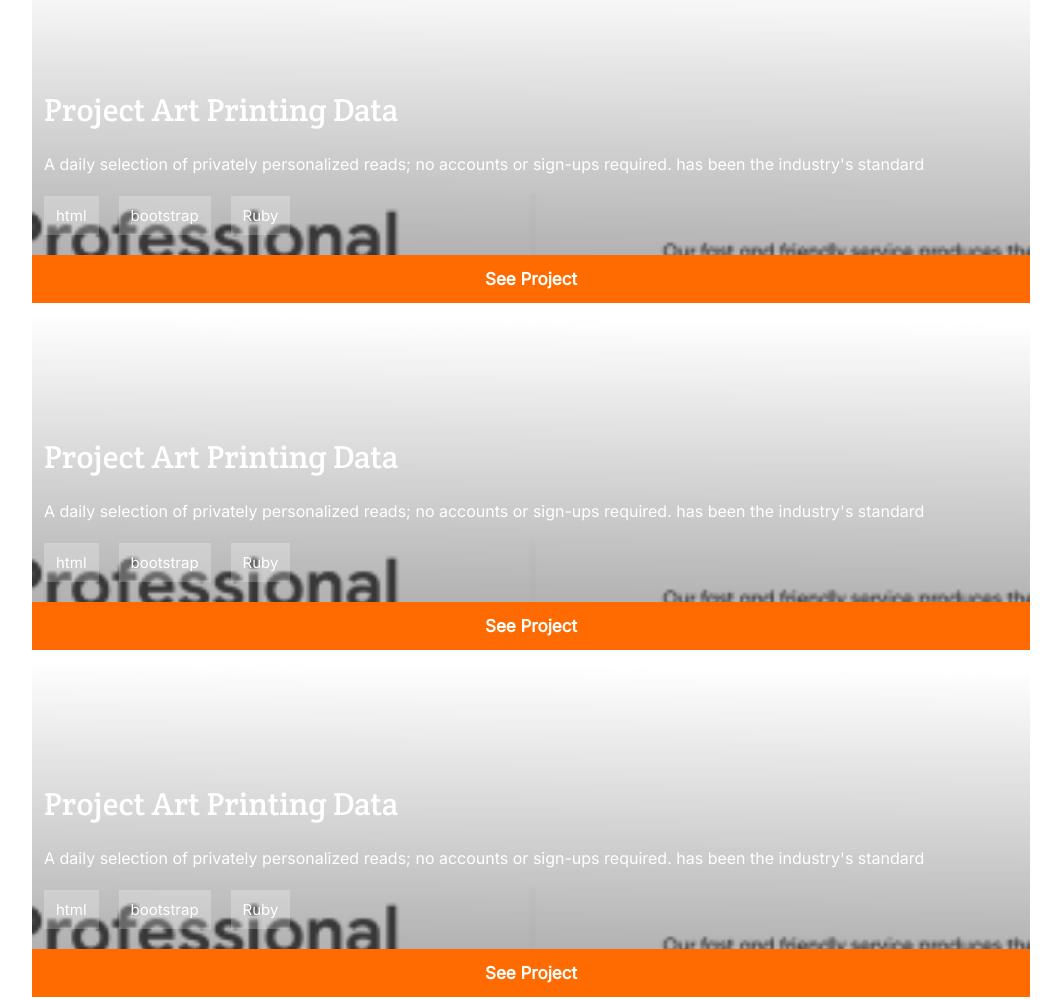
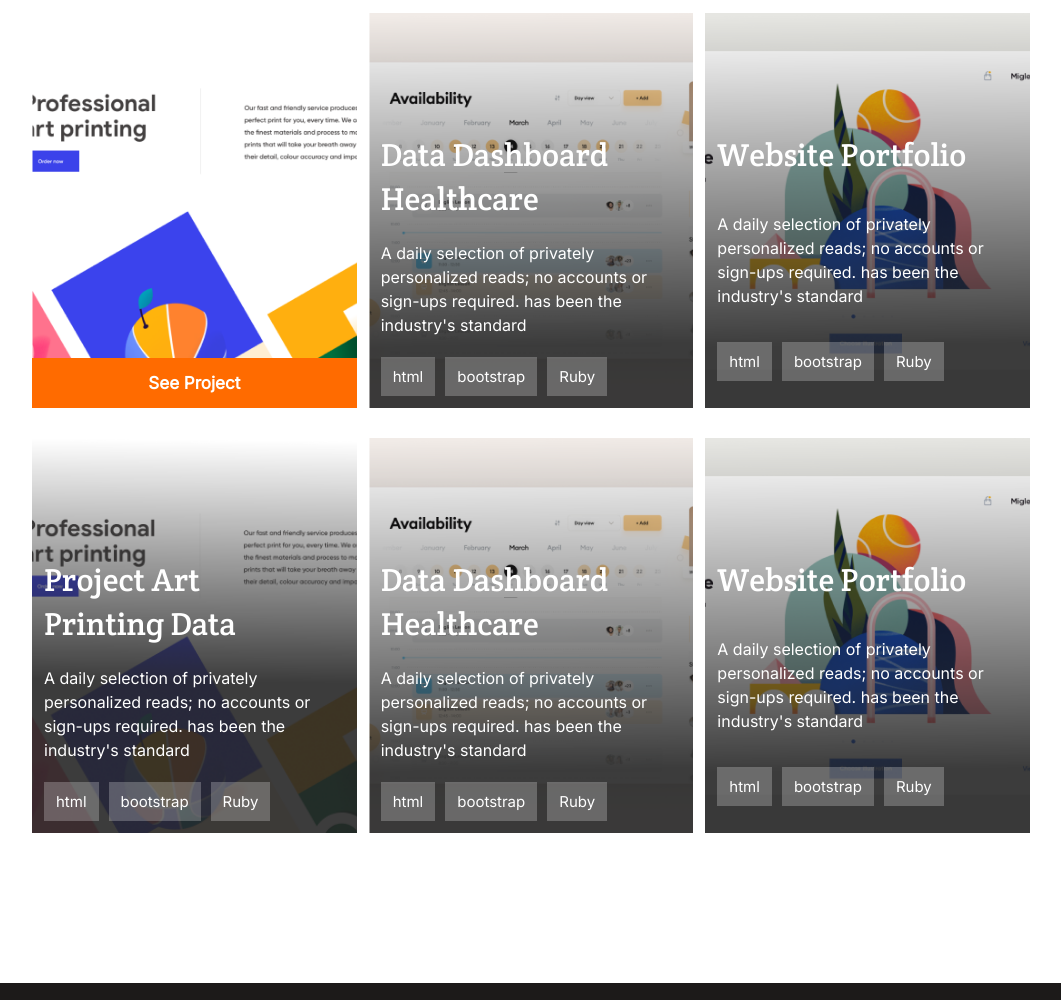
Before and after one commit to henry-dura/Portfolio, a website: page index.html in a window 1280 px wide. Shown: the part 1760-2760 px from the top of the page, without its empty margins (109-1170 px from the left). Drawn offline with Linux system fonts and the light colour scheme.

Commit message:
Add my projects section for desktop version using grid

```diff
--- a/index.html
+++ b/index.html
@@ -42,7 +42,7 @@
 
     <main>
 
-      <div class="first">
+      <div class="first-desktop">
       <div class="intro">
         <h1>Hey There. I'm Henry</h1>
 
@@ -90,28 +90,24 @@
   <div class="grid-container">
 
 
-    <div class="second">
+    <div class="second-desktop">
       <h2 class="recents">My Recent Works</h2>
       <div class="line"></div>
     </div>
-        <!-- <div class="item0"> -->
-          <!-- <h2 class="recents">My Recent Works</h2> -->
-          <!-- <img src="images/Img Placeholder.png" alt="placeholder" class="work-img">
-        </div> -->
 
 
 
         <div class="item1">
             <img src="images/Img Placeholder.png" alt="placeholder" class="work-img">
 
-            <div class="third">
+            <div class="third-desktop">
             <h2>Multi-Post Stories</h2>
             <p class="stories">A daily selection of privately personalized reads; no accounts or sign-ups required. has been the industry's standard dummy text ever since the 1500s, when an unknown printer took a standard dummy text.</p>
                   <div class="lang list">
             <ul>
               <li><button>css</button></li>
               <li><button>html</button></li>
-              <li><button>bootstrap</button></li>
+              <button>bootstrap</button>
               <li><button>Ruby</button></li>
             </ul>
                   </div>
@@ -121,7 +117,7 @@
 
 
 
-      <div class="grid item2">
+      <div class="grid item2 mobile">
         <h2>Project Art Printing Data</h2>
         <p>A daily selection of privately personalized reads; no accounts or sign-ups required. has been the industry's
           standard</p>
@@ -139,7 +135,7 @@
       </div>
 
 
-      <div class="grid item3">
+      <div class="grid item3 mobile">
         <h2>Project Art Printing Data</h2>
         <p>A daily selection of privately personalized reads; no accounts or sign-ups required. has been the industry's
           standard</p>
@@ -154,7 +150,7 @@
       </div>
 
 
-      <div class="grid item4">
+      <div class="grid item4 mobile">
         <h2>Project Art Printing Data</h2>
         <p>A daily selection of privately personalized reads; no accounts or sign-ups required. has been the industry's
           standard</p>
@@ -169,7 +165,7 @@
       </div>
 
 
-      <div class="grid item5">
+      <div class="grid item5 mobile">
         <h2>Project Art Printing Data</h2>
         <p>A daily selection of privately personalized reads; no accounts or sign-ups required. has been the industry's
           standard</p>
@@ -184,7 +180,7 @@
       </div>
 
 
-      <div class="grid item6">
+      <div class="grid item6 mobile">
         <h2>Project Art Printing Data</h2>
         <p>A daily selection of privately personalized reads; no accounts or sign-ups required. has been the industry's
           standard</p>
@@ -199,7 +195,13 @@
       </div>
 
 
-      <div class="grid item7">
+      <div class="grid item7 desktop">
+        <div class="empty"></div>
+        <button class="see-project btn">See Project</button>
+      </div>
+
+
+      <div class="grid item8 mobile">
         <h2>Project Art Printing Data</h2>
         <p>A daily selection of privately personalized reads; no accounts or sign-ups required. has been the industry's
           standard</p>
@@ -212,7 +214,110 @@
         </div>
         <button class="see-project btn">See Project</button>
       </div>
+
+
+
+      <div class="grid item9 desktop">
+        <h2>Data Dashboard Healthcare</h2>
+        <p>A daily selection of privately personalized reads; no accounts or sign-ups required. has been the industry's
+          standard</p>
+        <div class="lang">
+          <ul>
+            <li><button>html</button></li>
+            <li><button>bootstrap</button></li>
+            <li><button>Ruby</button></li>
+          </ul>
+        </div>
+
+      </div>
+
+
+      <div class="grid item10 desktop">
+        <h2>Website Portfolio</h2>
+        <p>A daily selection of privately personalized reads; no accounts or sign-ups required. has been the industry's
+          standard</p>
+        <div class="lang">
+          <ul>
+            <li><button>html</button></li>
+            <li><button>bootstrap</button></li>
+            <li><button>Ruby</button></li>
+          </ul>
+        </div>
+
+      </div>
+
+
+      <div class="grid item11 desktop">
+        <h2>Project Art Printing Data</h2>
+        <p>A daily selection of privately personalized reads; no accounts or sign-ups required. has been the industry's
+          standard</p>
+        <div class="lang">
+          <ul>
+            <li><button>html</button></li>
+            <li><button>bootstrap</button></li>
+            <li><button>Ruby</button></li>
+          </ul>
+        </div>
+
+      </div>
+
+
+      <div class="grid item12 desktop">
+        <h2>Data Dashboard Healthcare</h2>
+        <p>A daily selection of privately personalized reads; no accounts or sign-ups required. has been the industry's
+          standard</p>
+        <div class="lang">
+          <ul>
+            <li><button>html</button></li>
+            <li><button>bootstrap</button></li>
+            <li><button>Ruby</button></li>
+          </ul>
+        </div>
+
+      </div>
+
+
+      <div class="grid item13 desktop">
+        <h2>Website Portfolio</h2>
+        <p>A daily selection of privately personalized reads; no accounts or sign-ups required. has been the industry's
+          standard</p>
+        <div class="lang">
+          <ul>
+            <li><button>html</button></li>
+            <li><button>bootstrap</button></li>
+            <li><button>Ruby</button></li>
+          </ul>
+        </div>
+
+      </div>
+
+
+
+
     </div>
+
+
+
+
+    <!-- <div class="desktop desktop-grid">
+
+      <div class="grid item7 desktop" >
+        <h2>Trialinfgdshjddk</h2>
+        <p>A daily selection of privately personalized reads; no accounts or sign-ups required. has been the industry's
+          standard</p>
+        <div class="lang">
+          <ul>
+            <li><button>html</button></li>
+            <li><button>bootstrap</button></li>
+            <li><button>Ruby</button></li>
+          </ul>
+        </div>
+        <button class="see-project btn">See Project</button>
+      </div>
+
+
+        </div>
+    </div> -->
   </section>
 
 
--- a/style.css
+++ b/style.css
@@ -29,7 +29,7 @@
   padding: 12px 24px;
 }
 
-.desktop {
+.desktop,.grid.desktop {
   display: none;
 }
 
@@ -94,13 +94,16 @@ h3 {
   grid-template-rows: 1fr;
   grid-template-columns: 1fr;
   gap: 12px;
-  padding: 0 24px 120px 24px;
+  padding: 0 24px;
 }
 
-.third {
+.third-desktop{
   display: flex;
   flex-direction: column;
   gap: 12px;
+}
+.works{
+  margin-bottom: 120px;
 }
 
 .works h2 {
@@ -144,6 +147,12 @@ h3 {
   padding-left: 12px;
   gap: 20px;
   justify-content: flex-start;
+  margin-bottom: 12px;
+
+}
+
+.lang.list ul{
+  padding: 0;
 }
 
 button {
@@ -387,7 +396,7 @@ h4 {
       padding-bottom: 80vh;
     }
 
-    .first {
+    .first-desktop {
       display: flex;
       align-items: center;
       width: 45%;
@@ -410,10 +419,11 @@ h4 {
       padding: 0 141px;
     }
 
-    .second{
+    .second-desktop{
       display: flex;
       align-items: baseline;
       gap: 20px;
+
     }
     .line{
       flex:3
@@ -423,13 +433,85 @@ h4 {
       flex-direction: row;
       gap: 24px;
     }
-    .third{
-      display:flex;
-      flex-direction: column;
+    .third-desktop{
       gap: 24px;
     }
 
+  .grid.desktop{
+    display: grid;
+
+  }
+  .grid-container{
+    grid-template-rows: repeat(5,auto);
+    grid-template-columns:  repeat(3,1fr);
+    row-gap: 30px;
+  }
+
+  .grid-container .second-desktop{
+    grid-row: 1;
+    grid-column: 1/span 3;
+  }
+
+  .grid-container .item1{
+    grid-row: 2;
+    grid-column: 1/span 3;
+  }
+
+
+  .grid.item7.desktop{
+    position: relative;
+  }
+
+  .grid.desktop .btn{
+    height: 50px;
+    position: absolute;
+    bottom: 0px;
+  }
+
+  .grid.item7{
+    background-image: url('images/Img Placeholder (1).png');
+    grid-column: 1;
+
+  }
 
 
 
+  .grid.item9,.grid.item12{
+    background-image: url('images/Img Placeholder (2).png');
   }
+
+  .grid.item10,.grid.item13{
+    background-image: url('images/Img Placeholder (3).png');
+    background-position: center;
+  }
+
+  .grid.item7,.grid.item9,.grid.item10{
+    grid-row: 3;
+  }
+
+  .grid.item9{
+    grid-column: 2;
+  }
+
+  .grid.item10{
+    grid-column: 3;
+  }
+
+  .grid.item11,.grid.item12,.grid.item13{
+    grid-row: 4;
+  }
+
+  .grid.item11{
+    grid-column: 1;
+  }
+
+  .grid.item12{
+    grid-column: 2;
+  }
+
+  .grid.item13{
+    grid-column: 3;
+  }
+
+
+  }
```
Also changed, not shown: images/Img Placeholder (1).png (added), images/Img Placeholder (2).png (added), images/Img Placeholder (3).png (added).
